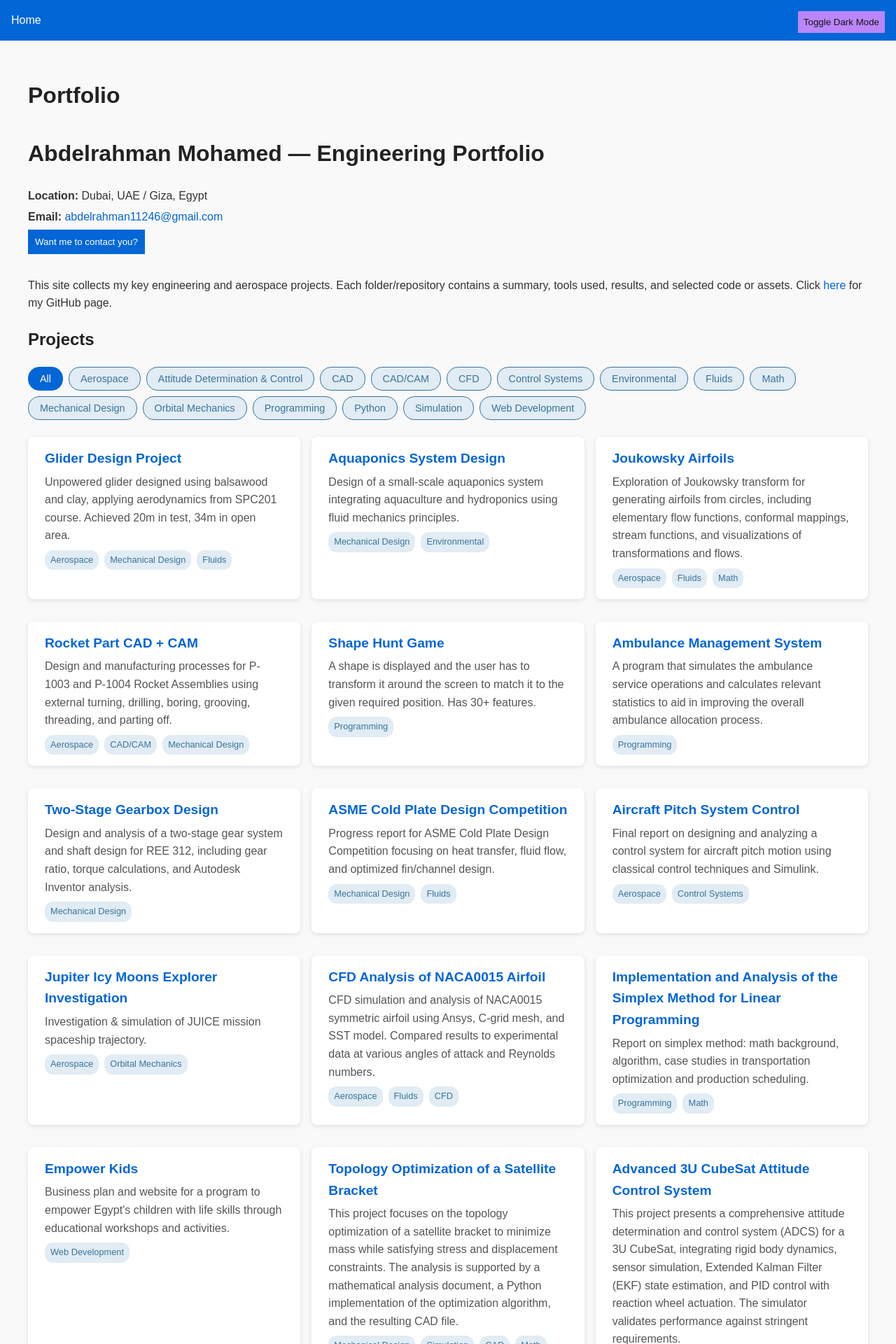
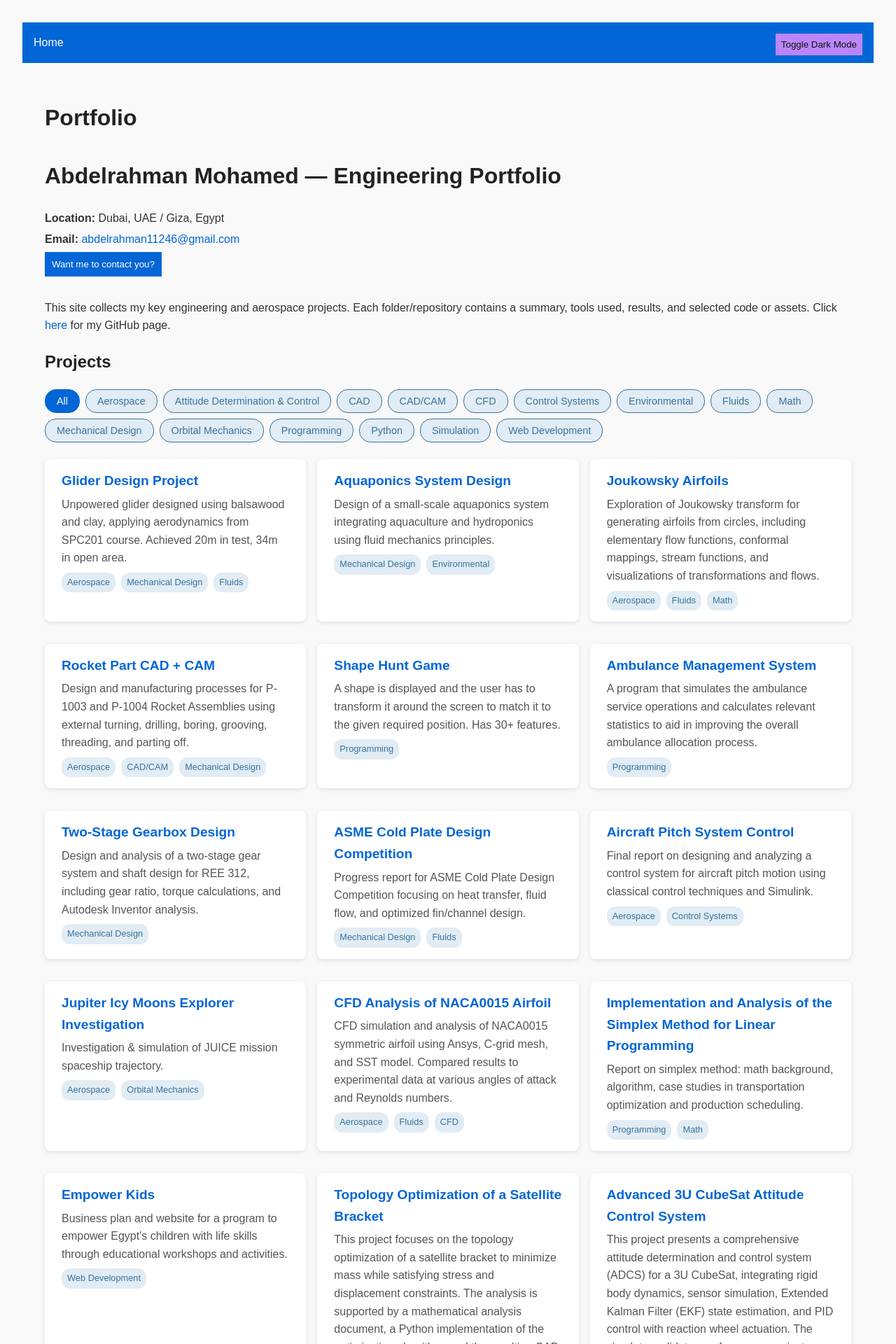
Before and after one commit to Naqeeb1124/abdelrahman-portfolio, a Jekyll site: the page built from index.html, in a window 1280 px wide. Shown: the top 1920 px of the page at 70% size. Built offline with Jekyll 4.4.1, drawn with Linux system fonts in a browser that asks for light colours.

Commit message:
Revert "feat: Implement universal dark mode"
This reverts commit f0ac78841467dbc3ffcd2d53ffa27f81433ec2c4.

```diff
--- a/index.html
+++ b/index.html
@@ -34,7 +34,159 @@
 
 <p>This site collects my key engineering and aerospace projects. Each folder/repository contains a summary, tools used, results, and selected code or assets. Click <a href="https://github.com/Naqeeb1124/abdelrahman-portfolio" target="_blank">here</a> for my GitHub page.</p>
 
+<style>
+  body {
+    font-family: Arial, sans-serif;
+    margin: 2rem;
+    line-height: 1.6;
+    background-color: #f9f9f9;
+  }
+  h1, h2, h3 {
+    color: #222;
+  }
+  .contact {
+    margin-bottom: 2rem;
+  }
+  .contact p {
+    margin: 0.3rem 0;
+  }
+  a {
+    color: #0366d6;
+    text-decoration: none;
+  }
+  a:hover {
+    text-decoration: underline;
+  }
+  .section {
+    margin-bottom: 2rem;
+  }
+  .project-card {
+    background: white;
+    border-radius: 8px;
+    box-shadow: 0 2px 6px rgba(0,0,0,0.1);
+    padding: 1rem 1.5rem;
+    margin-bottom: 1rem;
+  }
+  .project-title {
+    font-weight: bold;
+    font-size: 1.2rem;
+    margin-bottom: 0.3rem;
+  }
+  .project-description {
+    color: #555;
+    font-size: 1rem;
+    margin-bottom: 0.5rem;
+  }
+  .projects-grid {
+    display: grid;
+    grid-template-columns: repeat(auto-fill, minmax(350px, 1fr));
+    gap: 1rem;
+  }
+  .project-categories {
+    display: flex;
+    flex-wrap: wrap;
+    gap: 0.5rem;
+  }
+  .category-tag {
+    background-color: #e1ecf4;
+    color: #39739d;
+    padding: 0.25rem 0.5rem;
+    border-radius: 12px;
+    font-size: 0.8rem;
+    font-weight: 500;
+  }
+  #contact-me-btn {
+    padding: 10px;
+    background-color: #0366d6;
+    color: white;
+    border: none;
+    cursor: pointer;
+  }
+  #contact-me-btn:hover {
+    background-color: #0056b3;
+  }
+  .modal {
+    display: none;
+    position: fixed;
+    z-index: 1;
+    left: 0;
+    top: 0;
+    width: 100%;
+    height: 100%;
+    overflow: auto;
+    background-color: rgb(0,0,0);
+    background-color: rgba(0,0,0,0.4);
+  }
+  .modal-content {
+    background-color: #fefefe;
+    margin: 15% auto;
+    padding: 20px;
+    border: 1px solid #888;
+    width: 80%;
+    max-width: 500px;
+  }
+  .close {
+    color: #aaa;
+    float: right;
+    font-size: 28px;
+    font-weight: bold;
+  }
+  .close:hover,
+  .close:focus {
+    color: black;
+    text-decoration: none;
+    cursor: pointer;
+  }
+  #contact-form {
+    display: flex;
+    flex-direction: column;
+  }
+  #contact-form label {
+    margin-top: 10px;
+  }
+  #contact-form input,
+  #contact-form textarea {
+    padding: 8px;
+    margin-top: 5px;
+  }
+  #contact-form button {
+    margin-top: 15px;
+    padding: 10px;
+    background-color: #0366d6;
+    color: white;
+    border: none;
+    cursor: pointer;
+  }
+  #contact-form button:hover {
+    background-color: #0056b3;
+  }
 
+  /* Styles for category filters */
+  #category-filters {
+    margin-bottom: 1.5rem;
+    display: flex;
+    flex-wrap: wrap;
+    gap: 0.5rem;
+  }
+  .filter-btn {
+    padding: 0.5rem 1rem;
+    font-size: 0.9rem;
+    cursor: pointer;
+    background-color: #e1ecf4;
+    color: #39739d;
+    border: 1px solid #39739d;
+    border-radius: 16px;
+    transition: all 0.2s ease;
+  }
+  .filter-btn:hover {
+    background-color: #c1d9e9;
+  }
+  .filter-btn.active {
+    background-color: #0366d6;
+    color: white;
+    border-color: #0366d6;
+  }
+</style>
 
 <div class="section">
   <h2>Projects</h2>
--- a/style.css
+++ b/style.css
@@ -66,143 +66,6 @@
   text-decoration: underline;
 }
 
-.contact {
-  margin-bottom: 2rem;
-}
-.contact p {
-  margin: 0.3rem 0;
-}
-.section {
-  margin-bottom: 2rem;
-}
-.project-card {
-  background: white;
-  border-radius: 8px;
-  box-shadow: 0 2px 6px rgba(0,0,0,0.1);
-  padding: 1rem 1.5rem;
-  margin-bottom: 1rem;
-}
-.project-title {
-  font-weight: bold;
-  font-size: 1.2rem;
-  margin-bottom: 0.3rem;
-}
-.project-description {
-  color: #555;
-  font-size: 1rem;
-  margin-bottom: 0.5rem;
-}
-.projects-grid {
-  display: grid;
-  grid-template-columns: repeat(auto-fill, minmax(350px, 1fr));
-  gap: 1rem;
-}
-.project-categories {
-  display: flex;
-  flex-wrap: wrap;
-  gap: 0.5rem;
-}
-.category-tag {
-  background-color: #e1ecf4;
-  color: #39739d;
-  padding: 0.25rem 0.5rem;
-  border-radius: 12px;
-  font-size: 0.8rem;
-  font-weight: 500;
-}
-#contact-me-btn {
-  padding: 10px;
-  background-color: #0366d6;
-  color: white;
-  border: none;
-  cursor: pointer;
-}
-#contact-me-btn:hover {
-  background-color: #0056b3;
-}
-.modal {
-  display: none;
-  position: fixed;
-  z-index: 1;
-  left: 0;
-  top: 0;
-  width: 100%;
-  height: 100%;
-  overflow: auto;
-  background-color: rgb(0,0,0);
-  background-color: rgba(0,0,0,0.4);
-}
-.modal-content {
-  background-color: #fefefe;
-  margin: 15% auto;
-  padding: 20px;
-  border: 1px solid #888;
-  width: 80%;
-  max-width: 500px;
-}
-.close {
-  color: #aaa;
-  float: right;
-  font-size: 28px;
-  font-weight: bold;
-}
-.close:hover,
-.close:focus {
-  color: black;
-  text-decoration: none;
-  cursor: pointer;
-}
-#contact-form {
-  display: flex;
-  flex-direction: column;
-}
-#contact-form label {
-  margin-top: 10px;
-}
-#contact-form input,
-#contact-form textarea {
-  padding: 8px;
-  margin-top: 5px;
-}
-#contact-form button {
-  margin-top: 15px;
-  padding: 10px;
-  background-color: #0366d6;
-  color: white;
-  border: none;
-  cursor: pointer;
-}
-#contact-form button:hover {
-  background-color: #0056b3;
-}
-
-/* Styles for category filters */
-#category-filters {
-  margin-bottom: 1.5rem;
-  display: flex;
-  flex-wrap: wrap;
-  gap: 0.5rem;
-}
-.filter-btn {
-  padding: 0.5rem 1rem;
-  font-size: 0.9rem;
-  cursor: pointer;
-  background-color: #e1ecf4;
-  color: #39739d;
-  border: 1px solid #39739d;
-  border-radius: 16px;
-  transition: all 0.2s ease;
-}
-.filter-btn:hover {
-  background-color: #c1d9e9;
-}
-.filter-btn.active {
-  background-color: #0366d6;
-  color: white;
-  border-color: #0366d6;
-}
-
-
 /* Dark mode styles */
 body.dark-mode {
   background-color: #121212;
@@ -257,48 +120,3 @@
     background-color: #333;
     color: #e0e0e0;
 }
-
-body.dark-mode .modal-content {
-  background-color: #1f1f1f;
-  border: 1px solid #333;
-}
-
-body.dark-mode .filter-btn {
-  background-color: #333;
-  color: #e0e0e0;
-  border-color: #555;
-}
-
-body.dark-mode .filter-btn.active {
-  background-color: #bb86fc;
-  color: #121212;
-  border-color: #bb86fc;
-}
-
-body.dark-mode #contact-me-btn {
-    background-color: #bb86fc;
-    color: #121212;
-}
-
-body.dark-mode .close {
-    color: #aaa;
-}
-
-body.dark-mode .close:hover,
-body.dark-mode .close:focus {
-    color: white;
-}
-
-body.dark-mode pre,
-body.dark-mode code {
-  background-color: #2a2a2a;
-  color: #f0f0f0;
-  border: 1px solid #444;
-  border-radius: 4px;
-  padding: 0.2em 0.4em;
-}
-
-body.dark-mode pre {
-    padding: 1em;
-    overflow-x: auto;
-}
```
Also changed, not shown: _projects/16-airfoil-coord-generator-xyz/index.md (+1 -1 lines).
